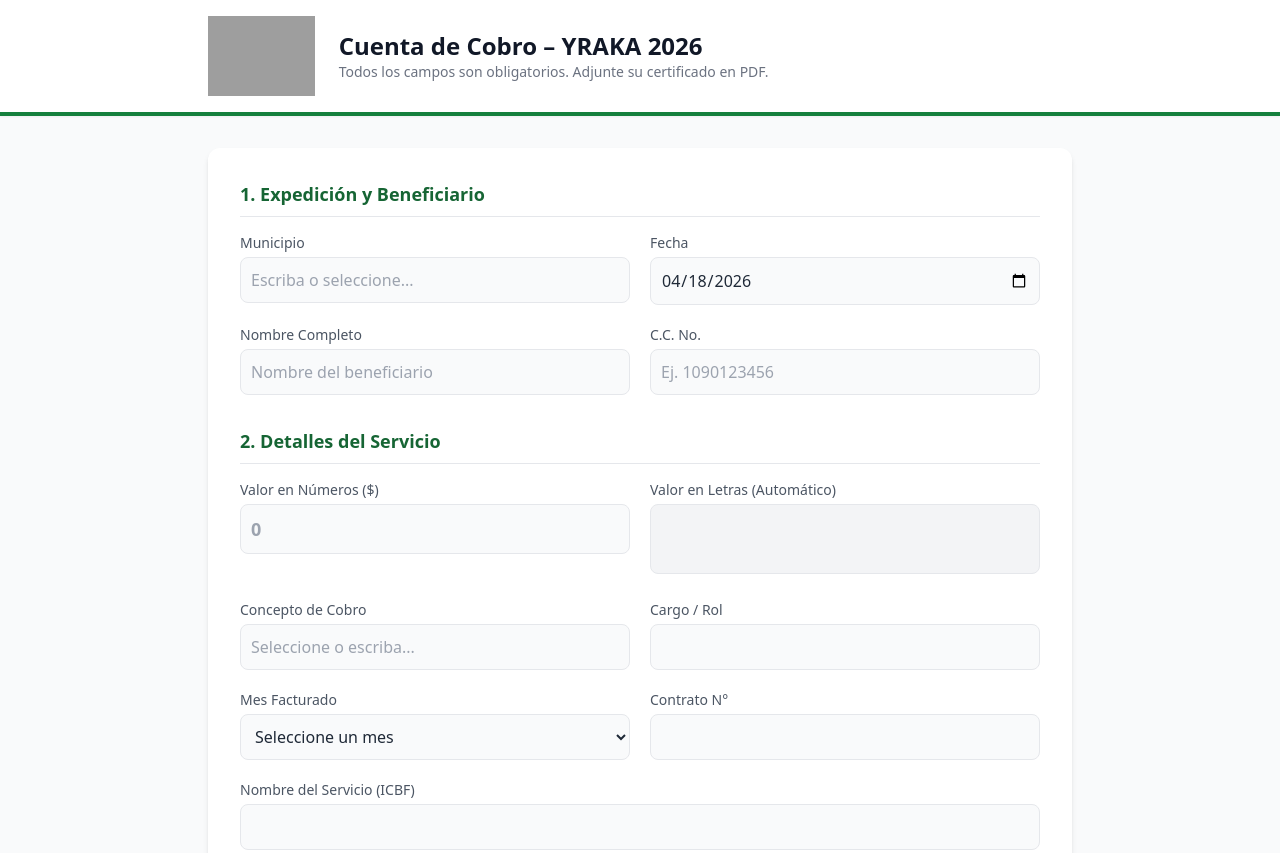
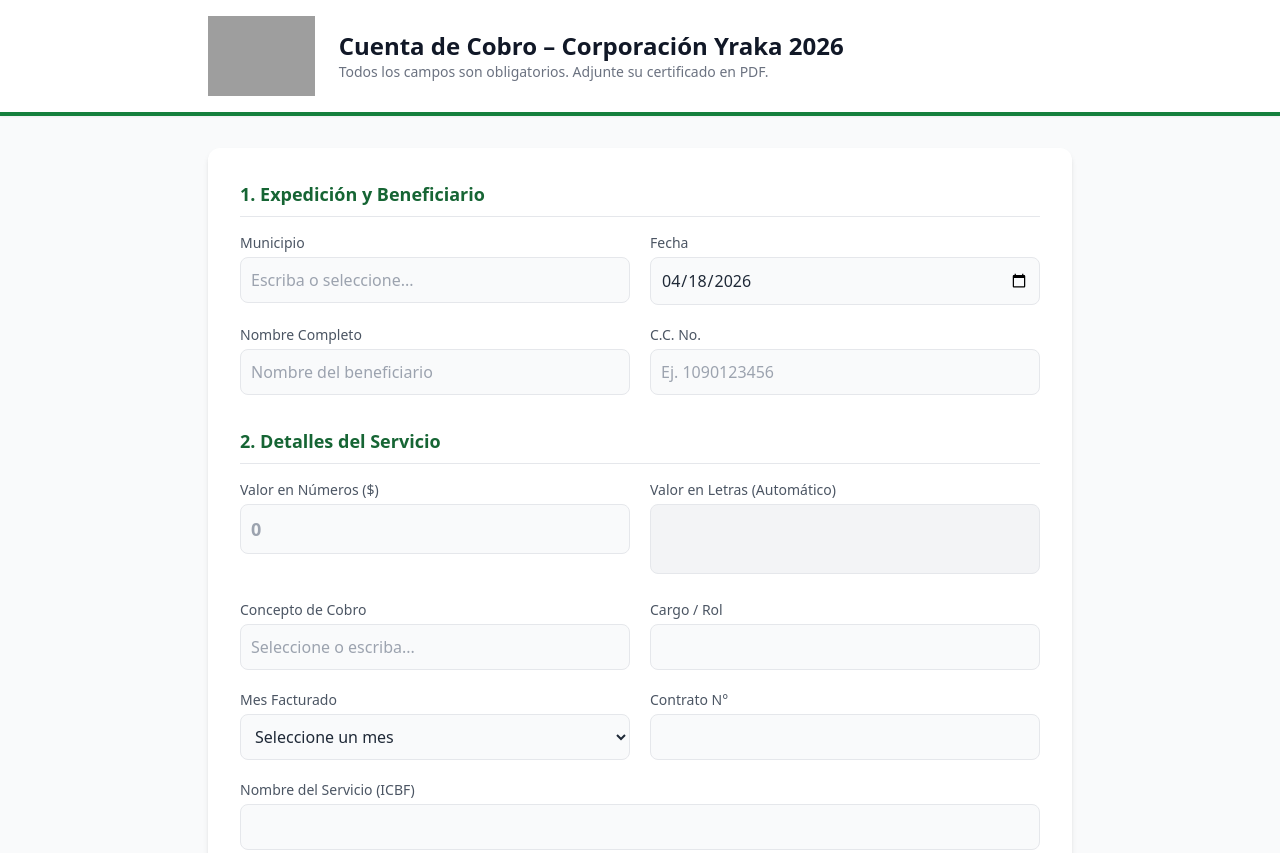
Before and after one commit to gparada669/Cuenta_Yraka, a plain HTML site: page index.html in a window 1280 px wide. Shown: the top 853 px of the page. Drawn offline with nearby package versions, Linux system fonts and the light colour scheme; grey boxes are pictures that could not be loaded.

Commit message:
Update header title to include 'Corporación Yraka'
cambio cuenta YRAKA  a Corporación Yraka

```diff
--- a/index.html
+++ b/index.html
@@ -51,7 +51,7 @@
         <div class="max-w-4xl mx-auto px-4 flex items-center gap-6">
             <img src="https://yraka.co/wp-content/uploads/2023/04/cropped-cropped-Yraka-propuesta-2bb.webp" alt="Logo YRAKA" class="h-20 w-auto">
             <div>
-                <h1 class="text-2xl font-bold text-gray-900">Cuenta de Cobro – YRAKA 2026</h1>
+                <h1 class="text-2xl font-bold text-gray-900">Cuenta de Cobro – Corporación Yraka 2026</h1>
                 <p class="text-sm text-gray-500">Todos los campos son obligatorios. Adjunte su certificado en PDF.</p>
             </div>
         </div>
```
